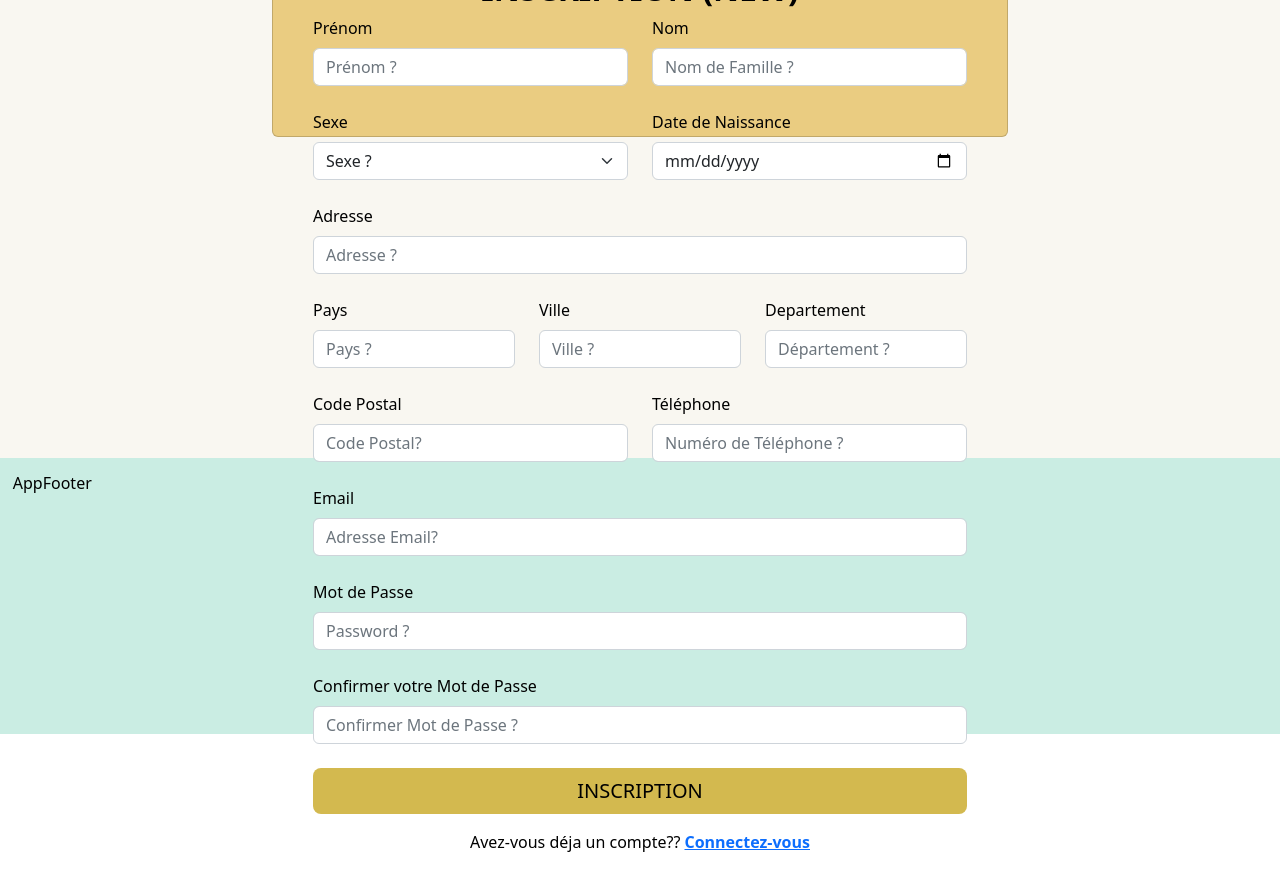
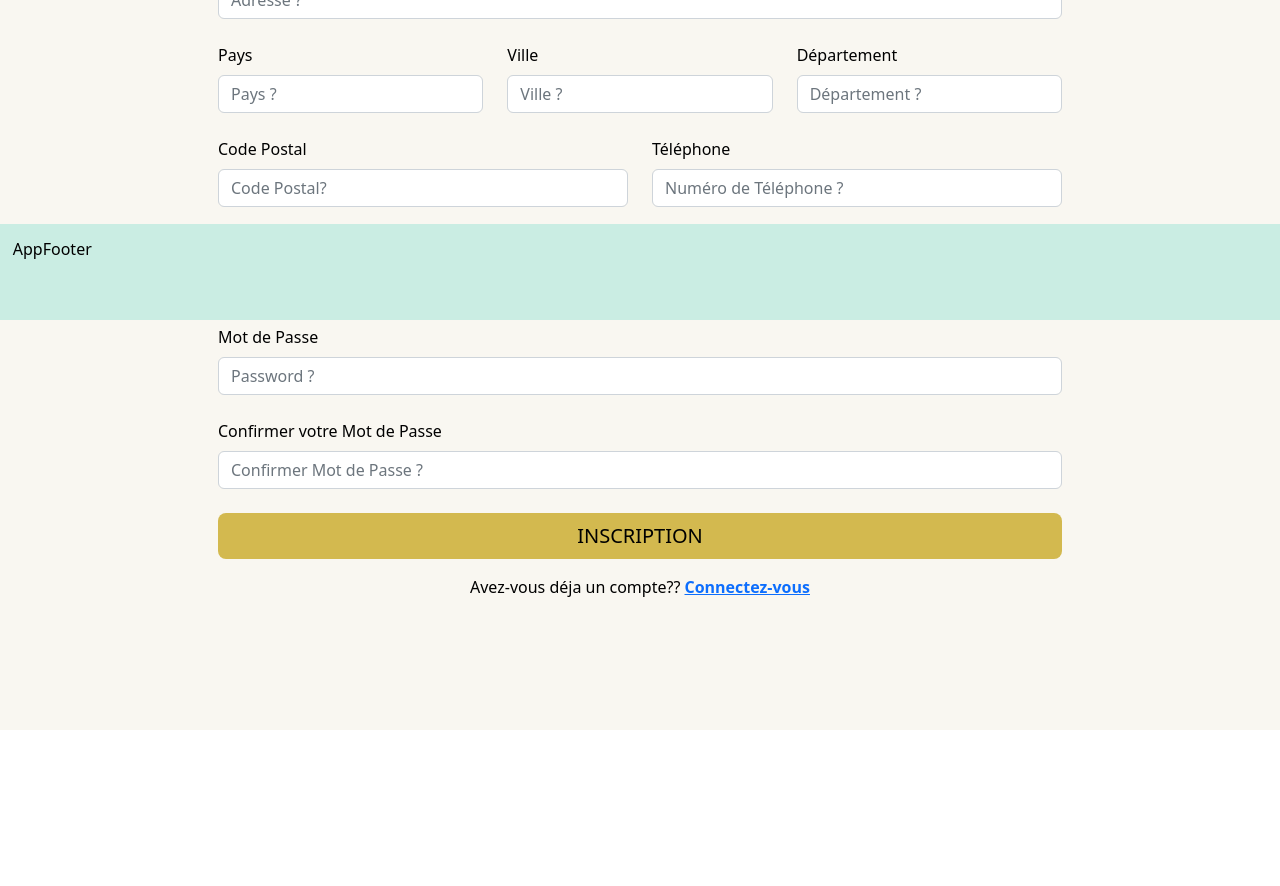
Before and after one commit to chrissMcKenzie/ReactJS-ToumaiVintage, a React (Vite) app in the folder front/: page /Inscription in a window 1280 px wide. Shown: the part 480-1366 px from the top of the page. After the commit the page ends 1210 px from the top, so only its background shows below. Built offline with nearby package versions, Linux system fonts and the light colour scheme.

Commit message:
Conflit: Categorie.jsx

```diff
--- a/front/src/App.css
+++ b/front/src/App.css
@@ -14,23 +14,27 @@
   }
 
   header, footer{
-
+    z-index: 10;
+    position: fixed;
   }
 
   body{
+    z-index: 0;
     color: black;
   }
+
   header{
-
+    top: 0%;
   }
 
   main{
     padding: 2%;
+    padding-top: 12%; padding-bottom: 20%;
     background-color: #f9f7f1;
   }
 
   footer{
-
+    bottom: 0%;
   }
 
 }
@@ -61,7 +65,7 @@
   }
 
   main{
-    background-color: darkorange;
+
   }
 
   footer{
@@ -96,7 +100,7 @@
   }
 
   main{
-    background-color: darkorange;
+
   }
 
   footer{
--- a/front/src/containers/Categorie.jsx
+++ b/front/src/containers/Categorie.jsx
@@ -6,10 +6,9 @@ export default function Categorie({data}) {
 
   return (
       <div className="row row-cols-1 row-cols-md-3 g-4">
-
         <div className="col">
           <div className="card h-100">
-        <img src={jeuVideo} className="card-img-top" alt="..."></img>
+            <img src={JeuVideo} className="card-img-top" alt="..."></img>
             <div className="card-body">
               <h5 className="card-title">Card title</h5>
               <p>Prix:15$</p>
--- a/front/src/containers/Inscription.jsx
+++ b/front/src/containers/Inscription.jsx
@@ -1,13 +1,46 @@
-import React from "react";
+import React, {useState} from "react";
+import {Link} from 'react-router-dom'
 
 import { Col, Button, Row, Container, Card, Form } from "react-bootstrap";
 
 function Inscription() {
+
+  let [state, setState] = useState({
+      user:{
+          Prénom: "",
+          Nom: "",
+          Sexe: "",
+          DateDeNaissance: "",
+          Adresse: "",
+          Pays: "",
+          Ville: "",
+          Département: "",
+          CodePostal: "",
+          Téléphone: "",
+          Email: "",
+          MotDePasse: ""
+      }
+  })
+
+  let updateInput = (e) => {
+      setState({
+          ...state, user: {
+              ...state.user,
+              [e.target.name]: e.target.value
+          }
+      })
+  }
+
+  let handleSubmit = (e) => {
+      e.preventDefault()
+      console.log(state.user);
+  }
+
   return (
     <div>
       <Container>
-        <Row className="vh-100 d-flex justify-content-center align-items-center">
-          <Col md={8} lg={8} xs={12}>
+        <Row className="vh-100 d-flex justify-content-center">
+          <Col md={9} lg={10}>
             <Card className="px-4" style={{ backgroundColor: "#eacc81" }}>
               <Card.Body>
                 <div className="mb-3 mt-md-4">
@@ -17,24 +50,17 @@ function Inscription() {
                   <div className="mb-3">
                     <Form>
                       <Row>
-                        <Form.Group
-                          as={Col}
-                          className="mb-4"
-                          controlId="Prenom"
-                        >
-                          <Form.Label className="text-center">
-                            Prénom
-                          </Form.Label>
-                          <Form.Control type="text" placeholder="Prénom ?" />
+                        <Form.Group as={Col} className="mb-4" controlId="Prenom" >
+                          <Form.Label className="text-center"> Prénom </Form.Label>
+                          <Form.Control type="text" name="Prenom" placeholder="Prénom ?"
+                            onChange={updateInput}
+                          />
                         </Form.Group>
 
                         <Form.Group as={Col} className="mb-3" controlId="Nom">
-                          <Form.Label className="text-center">
-                            Nom
-                          </Form.Label>
-                          <Form.Control
-                            type="text"
-                            placeholder="Nom de Famille ?"
+                          <Form.Label className="text-center"> Nom </Form.Label>
+                          <Form.Control type="text" name="Nom" placeholder="Nom de Famille ?"
+                            onChange={updateInput}
                           />
                         </Form.Group>
                       </Row>
@@ -42,121 +68,106 @@ function Inscription() {
                       <Row>
                         <Form.Group as={Col}>
                           <Form.Label className="text-center">Sexe</Form.Label>
-                          <Form.Select aria-label="Default select example">
-                            <option> Sexe ?</option>
+                          <Form.Select aria-label="Default select example" name="Sexe"
+                            onChange={updateInput}
+                          >
+                            <option>Sexe ?</option>
                             <option value="1">Femme</option>
                             <option value="2">Homme</option>
                             <option value="3">X</option>
                           </Form.Select>
                         </Form.Group>
 
-                        <Form.Group
-                          as={Col}
-                          className="mb-4"
-                          controlId="DateNaissance"
-                        >
+                        <Form.Group as={Col} className="mb-4" controlId="DateNaissance">
                           <Form.Label className="text-center">
                             Date de Naissance
                           </Form.Label>
-                          <Form.Control
-                            type="Date"
-                            placeholder="Date de Naissance ?"
+                          <Form.Control type="Date" name="DateDeNaissance" placeholder="Date de Naissance ?"
+                          onChange={updateInput}
                           />
                         </Form.Group>
                       </Row>
 
                       <Form.Group className="mb-4" controlId="Adresse">
                         <Form.Label className="text-center">Adresse</Form.Label>
-                        <Form.Control type="text" placeholder="Adresse ?" />
+                        <Form.Control type="text" name="Adresse" placeholder="Adresse ?"
+                          onChange={updateInput}
+                        />
                       </Form.Group>
+
                       <Row>
                         <Form.Group as={Col} className="mb-3" controlId="Pays">
                           <Form.Label className="text-center">Pays</Form.Label>
-                          <Form.Control type="text" placeholder="Pays ?" />
+                          <Form.Control type="text" name="Pays" placeholder="Pays ?"
+                            onChange={updateInput}
+                          />
                         </Form.Group>
+
                         <Form.Group as={Col} className="mb-4" controlId="Ville">
                           <Form.Label className="text-center">Ville</Form.Label>
-                          <Form.Control type="text" placeholder="Ville ?" />
+                          <Form.Control type="text" name="Ville" placeholder="Ville ?"
+                            onChange={updateInput}
+                          />
                         </Form.Group>
 
-                        <Form.Group
-                          as={Col}
-                          className="mb-3"
-                          controlId="Departement"
-                        >
-                          <Form.Label className="text-center">
-                            Departement
-                          </Form.Label>
-                          <Form.Control
-                            type="text"
-                            placeholder="Département ?"
+                        <Form.Group as={Col} className="mb-3" controlId="Departement" >
+                          <Form.Label className="text-center"> Département </Form.Label>
+                          <Form.Control type="text" name="Département" placeholder="Département ?"
+                            onChange={updateInput}
                           />
                         </Form.Group>
                       </Row>
 
                       <Row>
-                        <Form.Group as = {Col} className="mb-4" controlId="CODEPOSTAL">
-                        <Form.Label className="text-center">
-                          Code Postal
-                        </Form.Label>
-                        <Form.Control
-                          type="number"
-                          placeholder="Code Postal?"
+                        <Form.Group as={Col} className="mb-4" controlId="CODEPOSTAL">
+                        <Form.Label className="text-center"> Code Postal </Form.Label>
+                        <Form.Control type="number" name="CodePostal" placeholder="Code Postal?"
+                          onChange={updateInput}
+                        />
+                        </Form.Group>
+
+                        <Form.Group as={Col} className="mb-4" controlId="NUMEROPHONE">
+                          <Form.Label className="text-center"> Téléphone </Form.Label>
+                          <Form.Control type="phone" name="Téléphone" placeholder="Numéro de Téléphone ?"
+                            onChange={updateInput}
+                          />
+                        </Form.Group>
+                      </Row>
+
+                      <Form.Group className="mb-4" controlId="formBasicEmail">
+                        <Form.Label className="text-center"> Email </Form.Label>
+                        <Form.Control type="email" name="Email" placeholder="Adresse Email?"
+                          onChange={updateInput}
                         />
                       </Form.Group>
 
-                      <Form.Group as = {Col} className="mb-4" controlId="NUMEROPHONE">
-                        <Form.Label className="text-center">
-                          Téléphone
-                        </Form.Label>
-                        <Form.Control
-                          type="phone"
-                          placeholder="Numéro de Téléphone ?"
+                      <Form.Group className="mb-4" controlId="formBasicPassword" >
+                        <Form.Label>Mot de Passe</Form.Label>
+                        <Form.Control type="password" name="MotDePasse" placeholder="Password ?"
+                          onChange={updateInput}
                         />
                       </Form.Group>
-                      </Row>
-
-
-                      <Form.Group className="mb-4" controlId="formBasicEmail">
-                        <Form.Label className="text-center">
-                          Email
-                        </Form.Label>
-                        <Form.Control
-                          type="email"
-                          placeholder="Adresse Email?"
+                      <Form.Group className="mb-4" controlId="formBasicPassword1">
+                        <Form.Label>Confirmer votre Mot de Passe</Form.Label>
+                        <Form.Control type="password" placeholder="Confirmer Mot de Passe ?"
+                          // onChange={updateInput}
                         />
                       </Form.Group>
-
-                      <Form.Group
-                        className="mb-4"
-                        controlId="formBasicPassword"
-                      >
-                        <Form.Label>Mot de Passe</Form.Label>
-                        <Form.Control type="password" placeholder="Password ?" />
-                      </Form.Group>
-                      <Form.Group
-                        className="mb-4"
-                        controlId="formBasicPassword1"
-                      >
-                        <Form.Label>Confirmer votre Mot de Passe</Form.Label>
-                        <Form.Control type="password" placeholder="Confirmer Mot de Passe ?" />
-                      </Form.Group>
-                      <Form.Group
-                        className="mb-3"
-                        controlId="formBasicCheckbox"
-                      ></Form.Group>
+                      <Form.Group className="mb-3" controlId="formBasicCheckbox"></Form.Group>
                       <div className="d-grid">
-                        <Button variant="warning" size="lg" type="submit" style ={{backgroundColor:'#d3b94f',border:'0'}}>
+                        <Button variant="warning" size="lg" type="submit" style ={{backgroundColor:'#d3b94f', border:'0'}}
+                          onChange={handleSubmit}
+                        >
                           INSCRIPTION
                         </Button>
                       </div>
                     </Form>
                     <div className="mt-3">
-                      <p className="mb-0  text-center">
+                      <p className="mb-0 text-center">
                         Avez-vous déja un compte??{" "}
-                        <a href="/Connexion" className="text-primary fw-bold">
+                        <Link to="/Connexion" className="text-primary fw-bold">
                           Connectez-vous
-                        </a>
+                        </Link>
                       </p>
                     </div>
                   </div>
```
Lines whose indentation alone changed are shown as unchanged.
